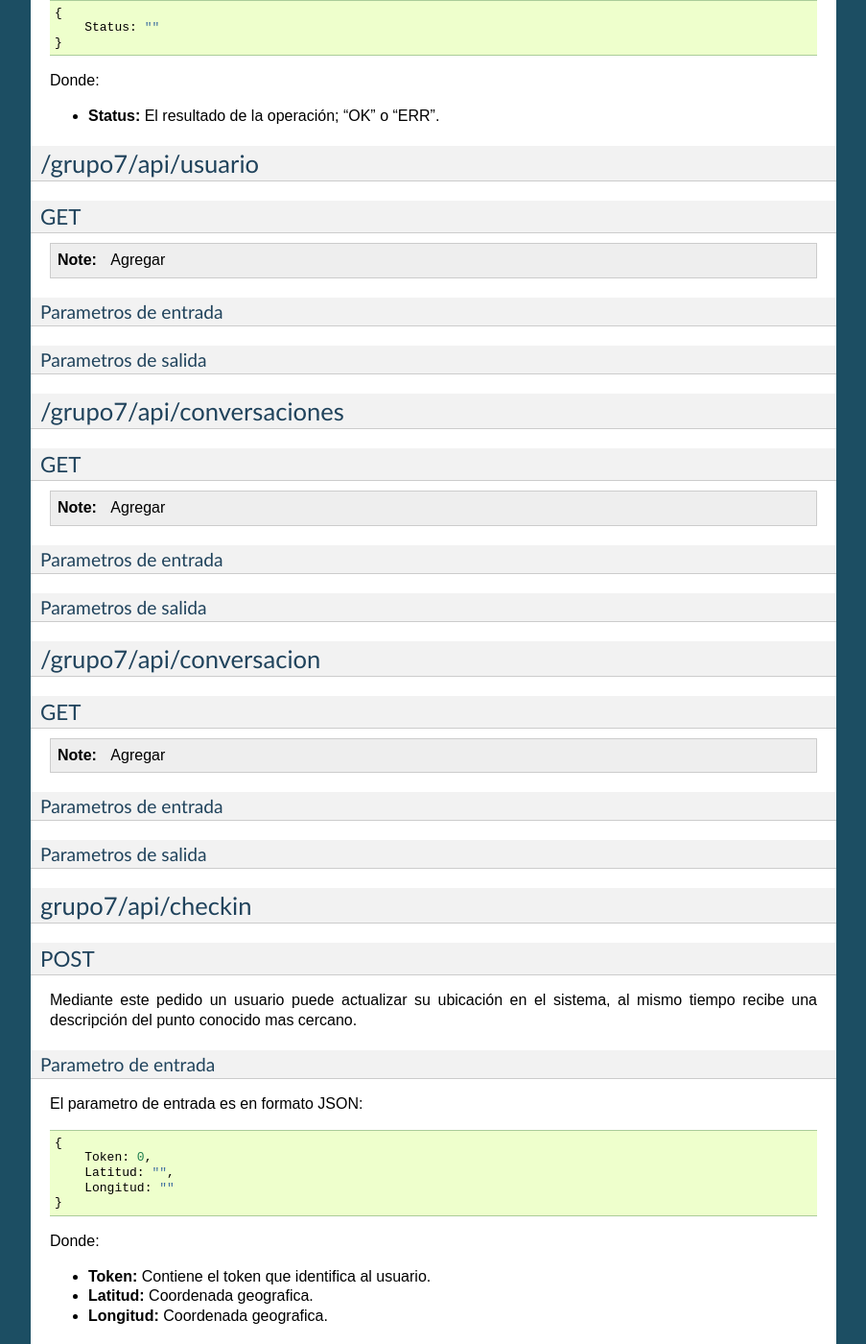
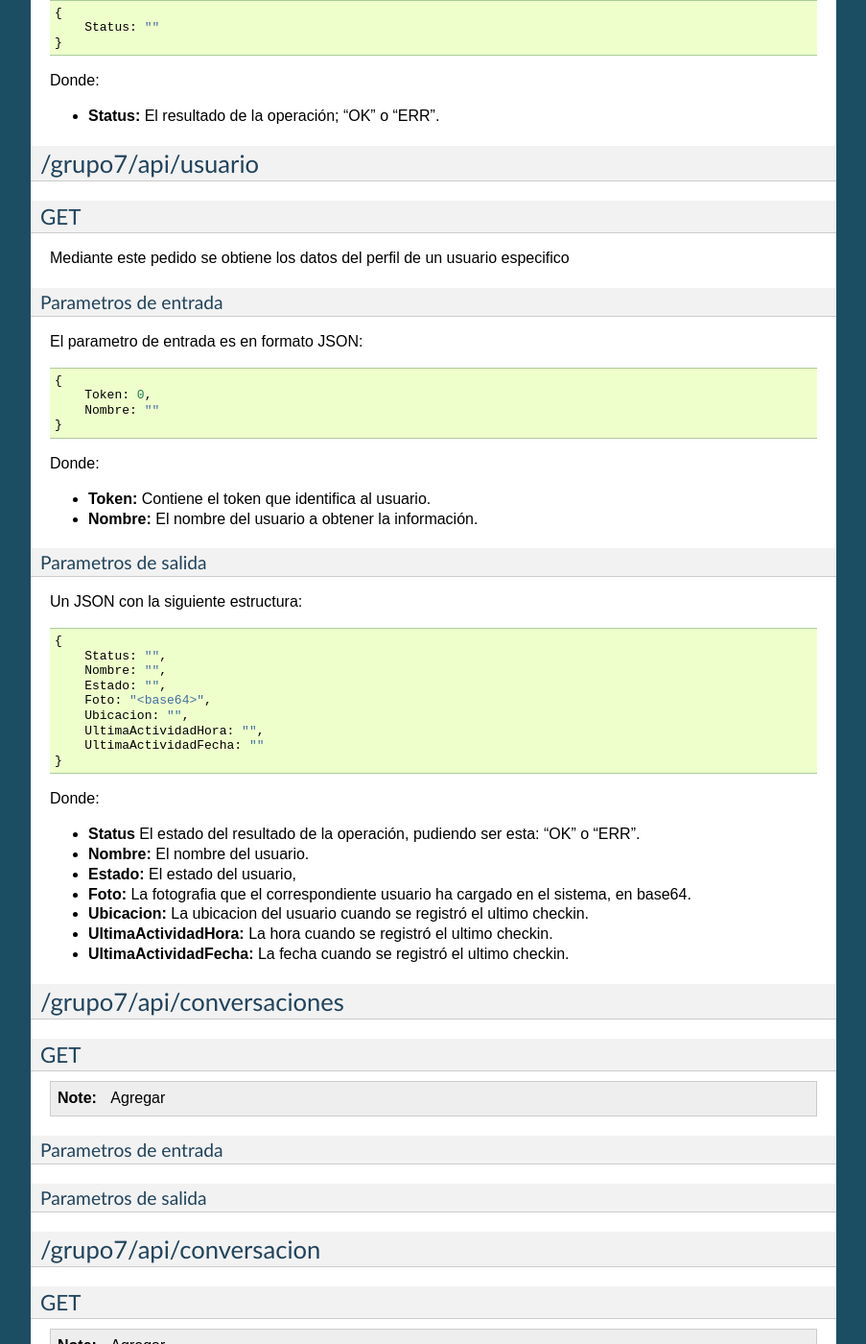
Before and after one commit to mellerster/7552Grupo7, a Sphinx documentation site: the page built from documentacion/source/Mensajes.rst, in a window 1280 px wide and 1400 px high, scrolled down 3476 px. Shown: the whole window at 96% size, without its empty margins (198-1101 px from the left). Built offline with Sphinx 7.4.7, drawn with Linux system fonts in a browser that asks for light colours.

Commit message:
El get de usuario se documento la api

```diff
--- a/documentacion/source/Mensajes.rst
+++ b/documentacion/source/Mensajes.rst
@@ -226,14 +226,53 @@ Donde:
 GET
 ===
 
-.. note:: Agregar
+Mediante este pedido se obtiene los datos del perfil de un usuario especifico
 
 Parametros de entrada
 ---------------------
 
+El parametro de entrada es en formato JSON::
+
+    {
+        Token: 0,
+        Nombre: ""
+    }
+
+Donde:
+
+* **Token:** Contiene el token que identifica al usuario.
+
+* **Nombre:** El nombre del usuario a obtener la información.
+
 Parametros de salida
 --------------------
 
+Un JSON con la siguiente estructura::
+
+    {
+        Status: "",
+	Nombre: "",
+	Estado: "",
+	Foto: "<base64>",
+	Ubicacion: "",
+	UltimaActividadHora: "",
+	UltimaActividadFecha: ""
+    }
+Donde:
+
+* **Status** El estado del resultado de la operación, pudiendo ser esta: "OK" o "ERR".
+
+* **Nombre:** El nombre del usuario.
+
+* **Estado:** El estado del usuario,
+
+* **Foto:** La fotografia que el correspondiente usuario ha cargado en el sistema, en base64.
+
+* **Ubicacion:** La ubicacion del usuario cuando se registró el ultimo checkin.
+
+* **UltimaActividadHora:** La hora cuando se registró el ultimo checkin.
+
+* **UltimaActividadFecha:** La fecha cuando se registró el ultimo checkin.
 
 **************************
 /grupo7/api/conversaciones
```
